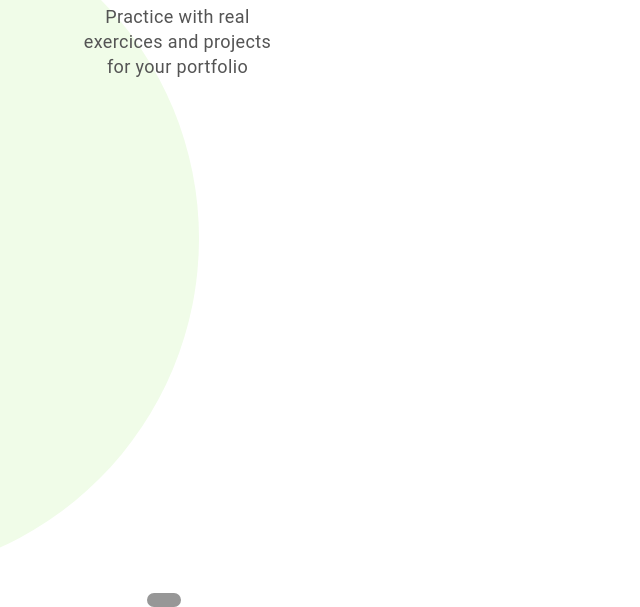
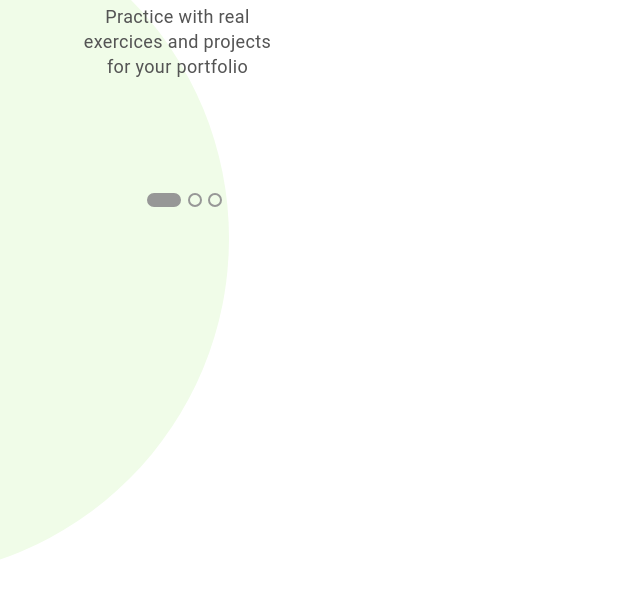
Before and after one commit to nat-1501/mobilelayoute, a plain HTML site: page index.html in a window 1280 px wide. Shown: the part 469-1076 px from the top of the page, without its empty margins (0-640 px from the left). After the commit the page ends 1047 px from the top, so only its background shows below. Drawn offline with Linux system fonts and the light colour scheme.

Commit message:
inclusão da barra de progress

```diff
--- a/style.css
+++ b/style.css
@@ -128,7 +128,7 @@ color:black;
     width: 679px;
     height: 679px;
     margin-top: -50px;
-    margin-left: -480px;
+    margin-left: -450px;
     border-radius: 50%;
     background:#F0FCE8;
     position: absolute;
@@ -180,5 +180,27 @@ position: relative;
     width: 34.22px;
     height: 14px;
     left: 147px;
-top: 644px;
+    top: 244px;
 }
+
+.bolinha1 {
+    position: relative;
+    width: 14px;
+    height: 14px;
+    left: 188px;
+    top: 230px;
+    border: 2px solid #979797;
+    box-sizing: border-box;
+    border-radius: 10px;
+}
+
+.bolinha2 {
+    position: relative;
+    width: 14px;
+    height: 14px;
+    left: 208px;
+    top: 216px;
+    border: 2px solid #979797;
+    box-sizing: border-box;
+    border-radius: 10px;
+}
```
Lines whose indentation alone changed are shown as unchanged.
